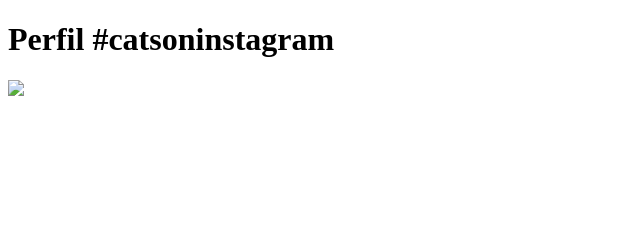
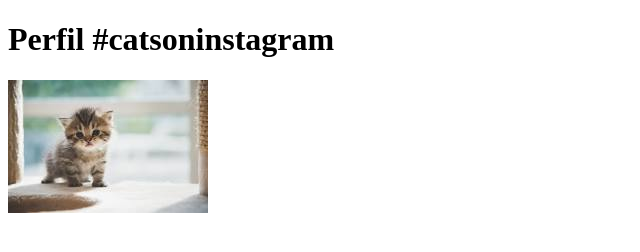
Before and after one commit to Gustavohsc7/PJGIT, a plain HTML site: page index.html in a window 1280 px wide. Shown: the whole page, without its empty margins (0-640 px from the left). Drawn offline with Linux system fonts and the light colour scheme.

Commit message:
Update index.html

```diff
--- a/index.html
+++ b/index.html
@@ -6,6 +6,6 @@
 </head>
 <body>
 <h1>Perfil #catsoninstagram</h1>
-<img src="imagens/nome_da_sua_imagem.jpg" />
+<img src="imagens/gatinho.jpg" />
 </body>
 </html>
```
